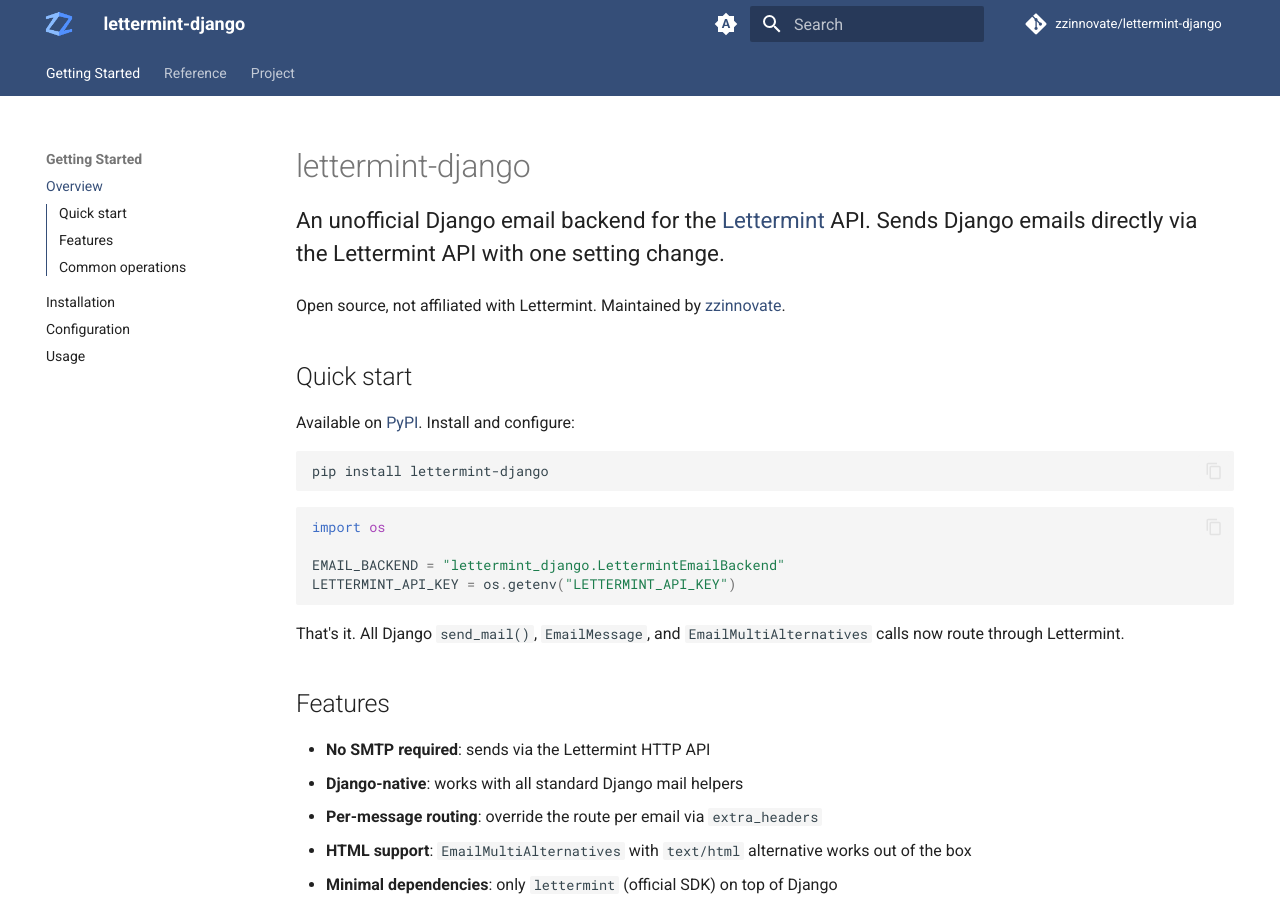
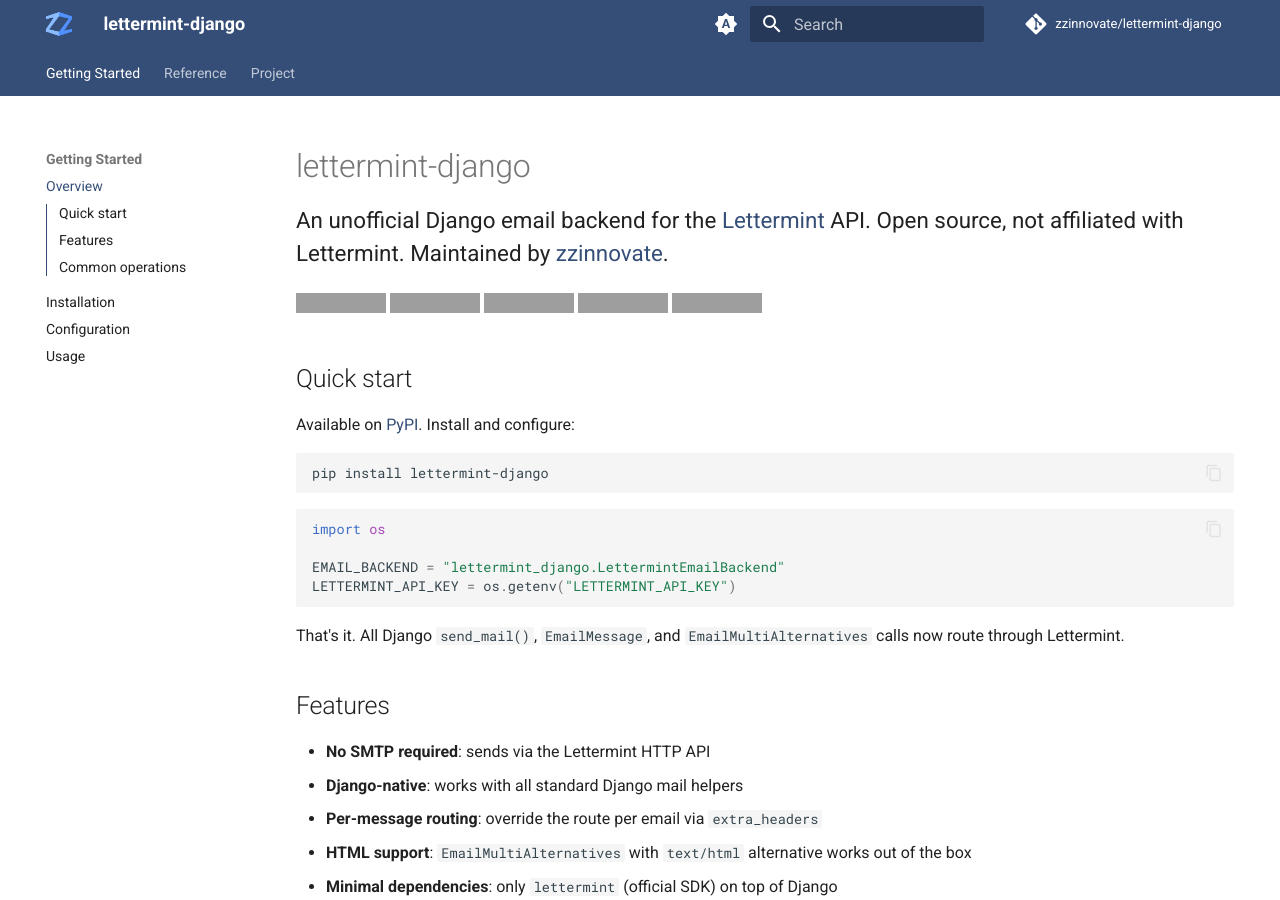
Before and after one commit to zzinnovate/lettermint-django, an MkDocs documentation site: the page built from docs/index.md, in a window 1280 px wide and 900 px high. Built offline with MkDocs 1.6.1 and Material for MkDocs 9.7.7, drawn with Linux system fonts in a browser that asks for light colours; comment, search, counter and statistics services are not loaded; grey boxes are pictures that could not be loaded.

Commit message:
docs: update introduction and badges in index.md

```diff
--- a/docs/index.md
+++ b/docs/index.md
@@ -1,8 +1,14 @@
 # lettermint-django
 
-An unofficial Django email backend for the [Lettermint](https://lettermint.co/) API. Sends Django emails directly via the Lettermint API with one setting change.
+An unofficial Django email backend for the [Lettermint](https://lettermint.co/) API. Open source, not affiliated with Lettermint. Maintained by [zzinnovate](https://github.com/zzinnovate).
 
-Open source, not affiliated with Lettermint. Maintained by [zzinnovate](https://github.com/zzinnovate).
+[![PyPI version](https://img.shields.io/pypi/v/lettermint-django.svg)](https://pypi.org/project/lettermint-django/)
+[![Tests](https://github.com/zzinnovate/lettermint-django/actions/workflows/run-tests.yml/badge.svg?branch=main)](https://github.com/zzinnovate/lettermint-django/actions/workflows/run-tests.yml)
+[![codecov](https://codecov.io/gh/zzinnovate/lettermint-django/graph/badge.svg)](https://codecov.io/gh/zzinnovate/lettermint-django)
+![Python Version](https://img.shields.io/badge/python-3.11%20%7C%203.12%20%7C%203.13%20%7C%203.14-blue)
+![Django Version](https://img.shields.io/badge/django-4.2%20%7C%205.x%20%7C%206.x-092E20)
+
+
 
 ## Quick start
 
```
